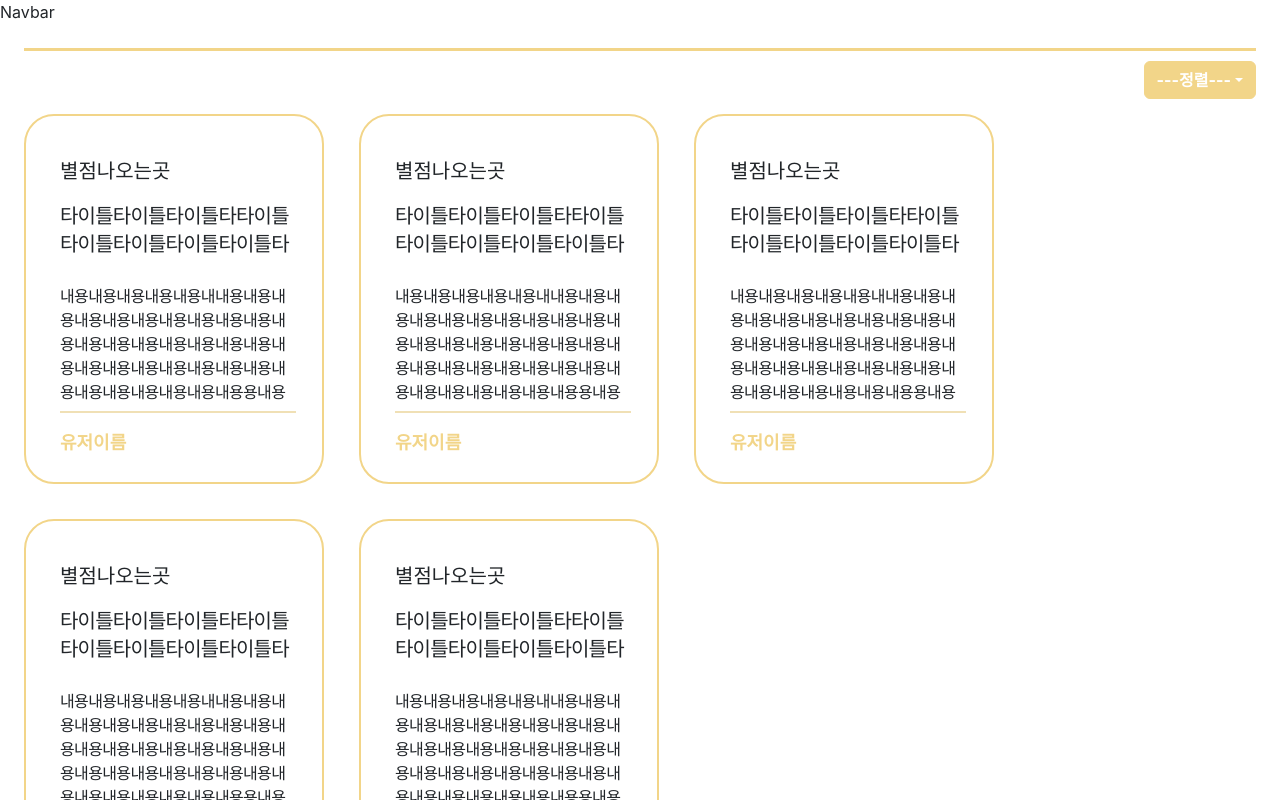
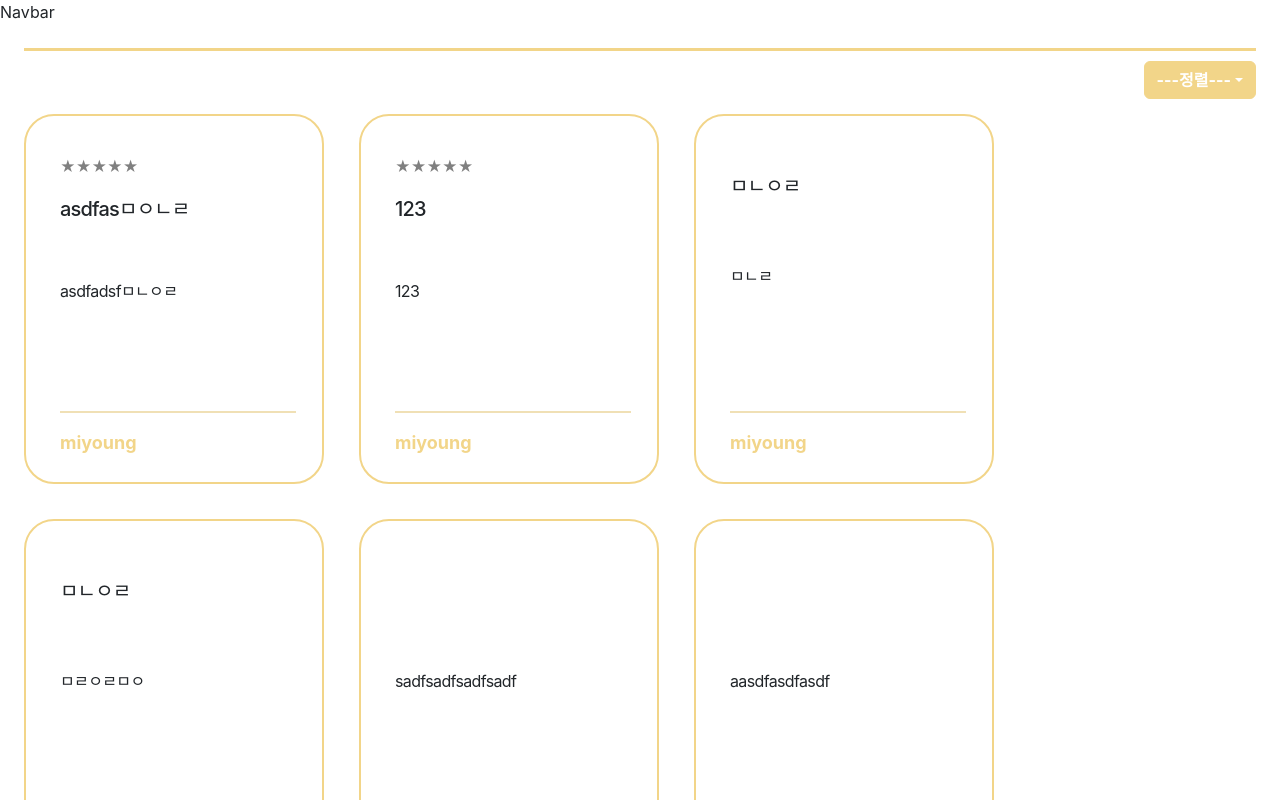
Before and after one commit to Golden-bung-eoppang/Golden-bung-eoppang, a React (Create React App) app in the folder react_simwha_test/: page / in a window 1280 px wide. Shown: the top 800 px of the page. Built offline with nearby package versions, Linux system fonts and the light colour scheme; data requests are answered from the project's data file.

Commit message:
글 목록 조회완료

```diff
--- a/react_simwha_test/db.json
+++ b/react_simwha_test/db.json
@@ -133,6 +133,13 @@
       "title": "asdf",
       "content": "<p>asfd</p>",
       "rate": 0
+    },
+    {
+      "user_id": "miyoung",
+      "id": 1671970561164,
+      "title": "123",
+      "content": "<p>qqqq</p>",
+      "rate": 4
     }
   ],
   "comments": [
--- a/react_simwha_test/src/pages/Home.jsx
+++ b/react_simwha_test/src/pages/Home.jsx
@@ -1,89 +1,51 @@
-import React from 'react';
-import styled from 'styled-components';
-import {useNavigate} from 'react-router-dom';
-import Layout from '../components/Layout';
-import {Dropdown, DropdownButton} from 'react-bootstrap';
+import React, { useEffect } from "react";
+import styled from "styled-components";
+import { useNavigate } from "react-router-dom";
+import Layout from "../components/Layout";
+import { Dropdown, DropdownButton } from "react-bootstrap";
+import { useDispatch, useSelector } from "react-redux";
+import { __getPostThunk } from "../redux/modules/addupdateSlice";
+import ReactHtmlParser from "react-html-parser";
+import ReactStars from "react-rating-stars-component";
 
 const Home = () => {
+  const dispatch = useDispatch();
+  const posts = useSelector((state) => state.addupdateSlice.posts);
+  console.log(posts);
+
+  useEffect(() => {
+    dispatch(__getPostThunk());
+  }, [dispatch]);
+
+  useEffect(() => {
+    console.log("posts: ", posts);
+  }, [posts]);
+
   return (
     <Layout>
       <MainBox>
         {/* 드랍다운만 부트스트랩 사용했습니다. */}
         <SortBox>
-          <DropdownButton id='dropdown-item-button' title='---정렬---'>
-            <Dropdown.Item as='button'>전체</Dropdown.Item>
-            <Dropdown.Item as='button'>조회순</Dropdown.Item>
-            <Dropdown.Item as='button'>평점순</Dropdown.Item>
+          <DropdownButton id="dropdown-item-button" title="---정렬---">
+            <Dropdown.Item as="button">전체</Dropdown.Item>
+            <Dropdown.Item as="button">평점순</Dropdown.Item>
           </DropdownButton>
         </SortBox>
 
         {/* 글목록 */}
         <ItemContainer>
           <Items>
-
             {/* 글 */}
-            <Item>
-              <RatingBox>별점나오는곳</RatingBox>
-              <TitleBox>
-                타이틀타이틀타이틀타타이틀타이틀타이틀타이틀타이틀타이틀타이틀타이틀타이틀이틀타이틀타이틀타이틀타이틀타이틀
-              </TitleBox>
-              <ContentBox>
-                내용내용내용내용내용내내용내용내용내용내용내용내용내용내용내용내용내용내용내용내용내용내용내용내용내용내용내용내용내용내용내용내용내용내용내용내용내용내용용내용내용내용내용내용
-                내용 내용 내용 내용 내용 내용 내용
-                내용내용내용내용내용내용내용내용내용내용내용내용내용내용내용내용
-              </ContentBox>
-              <UserNameBox>유저이름</UserNameBox>
-            </Item>
-            <Item>
-              <RatingBox>별점나오는곳</RatingBox>
-              <TitleBox>
-                타이틀타이틀타이틀타타이틀타이틀타이틀타이틀타이틀타이틀타이틀타이틀타이틀이틀타이틀타이틀타이틀타이틀타이틀
-              </TitleBox>
-              <ContentBox>
-                내용내용내용내용내용내내용내용내용내용내용내용내용내용내용내용내용내용내용내용내용내용내용내용내용내용내용내용내용내용내용내용내용내용내용내용내용내용내용용내용내용내용내용내용
-                내용 내용 내용 내용 내용 내용 내용
-                내용내용내용내용내용내용내용내용내용내용내용내용내용내용내용내용
-              </ContentBox>
-              <UserNameBox>유저이름</UserNameBox>
-            </Item>
-            <Item>
-              <RatingBox>별점나오는곳</RatingBox>
-              <TitleBox>
-                타이틀타이틀타이틀타타이틀타이틀타이틀타이틀타이틀타이틀타이틀타이틀타이틀이틀타이틀타이틀타이틀타이틀타이틀
-              </TitleBox>
-              <ContentBox>
-                내용내용내용내용내용내내용내용내용내용내용내용내용내용내용내용내용내용내용내용내용내용내용내용내용내용내용내용내용내용내용내용내용내용내용내용내용내용내용용내용내용내용내용내용
-                내용 내용 내용 내용 내용 내용 내용
-                내용내용내용내용내용내용내용내용내용내용내용내용내용내용내용내용
-              </ContentBox>
-              <UserNameBox>유저이름</UserNameBox>
-            </Item>
-            <Item>
-              <RatingBox>별점나오는곳</RatingBox>
-              <TitleBox>
-                타이틀타이틀타이틀타타이틀타이틀타이틀타이틀타이틀타이틀타이틀타이틀타이틀이틀타이틀타이틀타이틀타이틀타이틀
-              </TitleBox>
-              <ContentBox>
-                내용내용내용내용내용내내용내용내용내용내용내용내용내용내용내용내용내용내용내용내용내용내용내용내용내용내용내용내용내용내용내용내용내용내용내용내용내용내용용내용내용내용내용내용
-                내용 내용 내용 내용 내용 내용 내용
-                내용내용내용내용내용내용내용내용내용내용내용내용내용내용내용내용
-              </ContentBox>
-              <UserNameBox>유저이름</UserNameBox>
-            </Item>
-            <Item>
-              <RatingBox>별점나오는곳</RatingBox>
-              <TitleBox>
-                타이틀타이틀타이틀타타이틀타이틀타이틀타이틀타이틀타이틀타이틀타이틀타이틀이틀타이틀타이틀타이틀타이틀타이틀
-              </TitleBox>
-              <ContentBox>
-                내용내용내용내용내용내내용내용내용내용내용내용내용내용내용내용내용내용내용내용내용내용내용내용내용내용내용내용내용내용내용내용내용내용내용내용내용내용내용용내용내용내용내용내용
-                내용 내용 내용 내용 내용 내용 내용
-                내용내용내용내용내용내용내용내용내용내용내용내용내용내용내용내용
-              </ContentBox>
-              <UserNameBox>유저이름</UserNameBox>
-            </Item>
-
-
+            {posts?.map((posts) => (
+              <Item key={posts.id}>
+                <RatingBox>
+                  <ReactStars count={posts.rate}></ReactStars>
+                </RatingBox>
+                <TitleBox>{posts.title}</TitleBox>
+                <ContentBox>{ReactHtmlParser(posts.content)}</ContentBox>
+                <UserNameBox>{posts.user_id}</UserNameBox>
+              </Item>
+            ))}
           </Items>
         </ItemContainer>
       </MainBox>
@@ -131,7 +93,6 @@ const Item = styled.div`
   transition: 0.2s;
   box-sizing: inherit;
 
-
   &:hover {
     text-decoration: none;
     color: #f2d589;
--- a/react_simwha_test/src/redux/modules/addupdateSlice.js
+++ b/react_simwha_test/src/redux/modules/addupdateSlice.js
@@ -1,12 +1,12 @@
-import {createSlice, createAsyncThunk} from '@reduxjs/toolkit';
-import axios from 'axios';
-
+import { createSlice, createAsyncThunk } from "@reduxjs/toolkit";
+import axios from "axios";
 
 export const __addWriteThunk = createAsyncThunk(
-  'ADD_WRITE', // action value
-  async (payload, thunkAPI) => { // 콜백함수
+  "ADD_WRITE", // action value
+  async (payload, thunkAPI) => {
+    // 콜백함수
     try {
-      const { data } = await axios.post(`http://localhost:3001/posts`,payload);
+      const { data } = await axios.post(`http://localhost:3001/posts`, payload);
       // console.log(data);
       return thunkAPI.fulfillWithValue(data);
     } catch (error) {
@@ -15,13 +15,11 @@ export const __addWriteThunk = createAsyncThunk(
   }
 );
 
-
 export const __getPostThunk = createAsyncThunk(
-  'GET_TODO',
+  "GET_TODO",
   async (payload, thunkAPI) => {
     try {
       const { data } = await axios.get(`http://localhost:3001/posts`, payload);
-      console.log(data);
       return thunkAPI.fulfillWithValue(data);
     } catch (error) {
       return thunkAPI.rejectWithValue(error);
@@ -42,28 +40,22 @@ export const __getPostThunk = createAsyncThunk(
 // );
 
 const initialState = {
-  posts: {
-    user_id: 'miyoung',
-    id: Date.now(),
-    title: '',
-    content: '',
-    rate: '',
-  },
+  posts: [],
   error: null, // 서버랑 통신 실패 시 나타내는 에러메세지 담아놓는 값
   isLoading: false, // 서버에서 posts를 가져오는 상태값
 };
 
 export const addupdateSlice = createSlice({
-  name: 'posts',
+  name: "posts",
   initialState,
   reducers: {
     addPost: (state) => {
       state.posts = {
-        user_id: 'miyoung',
+        user_id: "miyoung",
         id: Date.now(),
-        title: '',
-        content: '',
-        rate: '',
+        title: "",
+        content: "",
+        rate: "",
       };
     },
   },
@@ -104,5 +96,5 @@ export const addupdateSlice = createSlice({
   },
 });
 
-export const {addPost} = addupdateSlice.actions;
+export const { addPost } = addupdateSlice.actions;
 export default addupdateSlice.reducer;
```
Also changed, not shown: react_simwha_test/src/pages/Write.jsx (+24 -30 lines), 1 other file (tests, documents, lock files or other folders).
